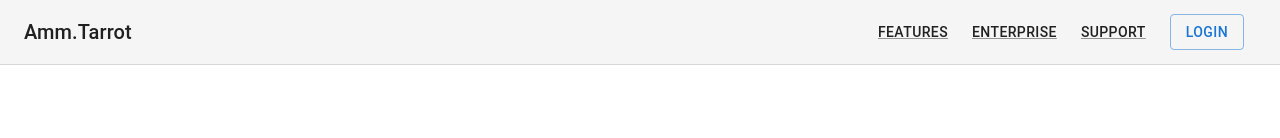
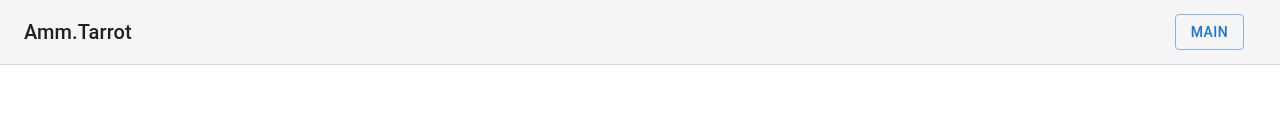
Before and after one commit to byoungyuloh/tarot_project, a React (Create React App) app: page /SelectMenu in a window 1280 px wide. Shown: the top 138 px of the page. Built offline with nearby package versions, Linux system fonts and the light colour scheme.

Commit message:
라우팅, 링크 일괄추가
각 페이지별 링크 동작 확인
useLocation 사용방법 추가

```diff
--- a/src/pages/Main.js
+++ b/src/pages/Main.js
@@ -26,15 +26,14 @@ function Copyright(props) {
 
 const theme = createTheme();
 
-export default function SignIn() {
+export default function Main() {
   let navigate = useNavigate();
   const handleSubmit = (event) => {
     event.preventDefault();
-    navigate('/selectmenu');
+    let target_name = event.target.name;
+    target_name == 'menu' ? navigate('/SelectMenu') : navigate('/Main')
   };
-
   return (
-
     <ThemeProvider theme={theme}>
       <AppBar
         position="static"
@@ -46,34 +45,11 @@ export default function SignIn() {
           <Typography variant="h6" color="inherit" noWrap sx={{ flexGrow: 1 }}>
             Amm.Tarrot
           </Typography>
-          <nav>
-            <Link
-              variant="button"
-              color="text.primary"
-              href="#"
-              sx={{ my: 1, mx: 1.5 }}
-            >
-              Features
-            </Link>
-            <Link
-              variant="button"
-              color="text.primary"
-              href="#"
-              sx={{ my: 1, mx: 1.5 }}
-            >
-              Enterprise
-            </Link>
-            <Link
-              variant="button"
-              color="text.primary"
-              href="#"
-              sx={{ my: 1, mx: 1.5 }}
-            >
-              Support
-            </Link>
-          </nav>
-          <Button href="#" variant="outlined" sx={{ my: 1, mx: 1.5 }}>
-            Login
+          <Button href="#" variant="outlined" sx={{ my: 1, mx: 1.5 }} name='main' onClick={ handleSubmit }>
+            Main
+          </Button>
+          <Button href="#" variant="outlined" sx={{ my: 1, mx: 1.5 }} name='menu' onClick={ handleSubmit }>
+            Select Menu
           </Button>
         </Toolbar>
       </AppBar>
@@ -102,11 +78,13 @@ export default function SignIn() {
           }}
         >
           <Box component="form" onSubmit={handleSubmit} noValidate sx={{ mt: 1 }}>
-          <img src={ card_image } alt='logo' style={ { height : '60vh' } } />
+          <img src={ card_image } alt='logo' style={ { height : '60vh' } } name = 'menu' onClick={ handleSubmit }/>
             <Button
               type="submit"
               fullWidth
               variant="contained"
+              onClick={ handleSubmit }
+              name='menu'
             >
               Go to Taro
             </Button>
--- a/src/pages/SelectImage.js
+++ b/src/pages/SelectImage.js
@@ -1,13 +1,54 @@
-
-
 import react from 'react';
+import * as React from 'react';
+import AppBar from '@mui/material/AppBar';
+import Box from '@mui/material/Box';
+import Button from '@mui/material/Button';
+import Card from '@mui/material/Card';
+import CardHeader from '@mui/material/CardHeader';
+import CssBaseline from '@mui/material/CssBaseline';
+import Grid from '@mui/material/Grid';
+import StarIcon from '@mui/icons-material/StarBorder';
+import Toolbar from '@mui/material/Toolbar';
+import Typography from '@mui/material/Typography';
+import Link from '@mui/material/Link';
+import GlobalStyles from '@mui/material/GlobalStyles';
+import Container from '@mui/material/Container';
+import love_image from '../image/6_5.png';
+import money_image from '../image/21_4(hidden).png';
+import health_image from '../image/21_2.png';
+import { unstable_HistoryRouter, useLocation, useNavigate } from 'react-router-dom';
+import { Navigate } from 'react-router-dom';
 
 
 const SelectImage = () => {
+  let navigate = useNavigate();
+  const onClick = (e) => {
+    let target_name = e.target.name;
+    target_name == 'main' ? navigate('/Main') : navigate('/SelectMenu')
+  }
+  let location = useLocation();
+  // menu page 사용자 선택 확인용
+  const target_name = location.state.target_name;
+  // console.log(target_name);
     return (
-        <div>
-            SelectImage page
-        </div>
+        <AppBar
+        position="static"
+        color="default"
+        elevation={0}
+        sx={{ borderBottom: (theme) => `1px solid ${theme.palette.divider}` }}
+        >
+        <Toolbar sx={{ flexWrap: 'wrap' }}>
+          <Typography variant="h6" color="inherit" noWrap sx={{ flexGrow: 1 }}>
+            Amm.Tarrot
+          </Typography>
+          <Button href="#" variant="outlined" sx={{ my: 1, mx: 1.5 }} name='main' onClick = { onClick }>
+            Main
+          </Button>
+          <Button href="#" variant="outlined" sx={{ my: 1, mx: 1.5 }} name='category' onClick = { onClick }>
+            Select Category
+          </Button>
+        </Toolbar>
+      </AppBar>
     )
 }
 
--- a/src/pages/SelectMenu.js
+++ b/src/pages/SelectMenu.js
@@ -3,8 +3,6 @@ import AppBar from '@mui/material/AppBar';
 import Box from '@mui/material/Box';
 import Button from '@mui/material/Button';
 import Card from '@mui/material/Card';
-import CardActions from '@mui/material/CardActions';
-import CardContent from '@mui/material/CardContent';
 import CardHeader from '@mui/material/CardHeader';
 import CssBaseline from '@mui/material/CssBaseline';
 import Grid from '@mui/material/Grid';
@@ -17,7 +15,8 @@ import Container from '@mui/material/Container';
 import love_image from '../image/6_5.png';
 import money_image from '../image/21_4(hidden).png';
 import health_image from '../image/21_2.png';
-import { useNavigate } from 'react-router-dom';
+import { unstable_HistoryRouter, useNavigate } from 'react-router-dom';
+import { Navigate } from 'react-router-dom';
 
 function Copyright(props) {
   return (
@@ -60,12 +59,14 @@ const tiers = [
 ];
 
 
-function PricingContent() {
+
+export default function SelectMenu() {
+    let navigate = useNavigate();
     const OnClickImage = (e) => {
-        console.log(e.target.name);
-        let navigate = useNavigate();
-        navigate('/SelectImage');
+        let target_name = e.target.name;
+        target_name == 'main' ? navigate('/Main') : navigate('/SelectImage', { state : { 'target_name' : target_name } })
     }
+
   return (
     <React.Fragment>
       <GlobalStyles styles={{ ul: { margin: 0, padding: 0, listStyle: 'none' } }} />
@@ -80,34 +81,8 @@ function PricingContent() {
           <Typography variant="h6" color="inherit" noWrap sx={{ flexGrow: 1 }}>
             Amm.Tarrot
           </Typography>
-          <nav>
-            <Link
-              variant="button"
-              color="text.primary"
-              href="#"
-              sx={{ my: 1, mx: 1.5 }}
-            >
-              Features
-            </Link>
-            <Link
-              variant="button"
-              color="text.primary"
-              href="#"
-              sx={{ my: 1, mx: 1.5 }}
-            >
-              Enterprise
-            </Link>
-            <Link
-              variant="button"
-              color="text.primary"
-              href="#"
-              sx={{ my: 1, mx: 1.5 }}
-            >
-              Support
-            </Link>
-          </nav>
-          <Button href="#" variant="outlined" sx={{ my: 1, mx: 1.5 }}>
-            Login
+          <Button href="#" variant="outlined" sx={{ my: 1, mx: 1.5 }} onClick = { OnClickImage } name = 'main'>
+            Main
           </Button>
         </Toolbar>
       </AppBar>
@@ -154,22 +129,19 @@ function PricingContent() {
                         : theme.palette.grey[700],
                   }}
                 />
-                <CardContent>
                   <Box
                     sx={{
                       display: 'flex',
                       justifyContent: 'center',
                       alignItems: 'baseline'
                     }}
+                    onClick = { OnClickImage }
                   >
-                    <img src={ tier.card_image } alt='logo' style={ { height : '50vh' } } onClick = { OnClickImage } name = { tier.category } />
+                    <img src={ tier.card_image } alt='logo' style={ { height : '50vh' } } name = { tier.category } />
                   </Box>
-                </CardContent>
-                <CardActions>
-                  <Button fullWidth variant={tier.buttonVariant} onClick = { OnClickImage }>
+                  <Button fullWidth variant={tier.buttonVariant} onClick = { OnClickImage } name = { tier.category }  >
                     {tier.buttonText}
                   </Button>
-                </CardActions>
               </Card>
             </Grid>
           ))}
@@ -193,7 +165,3 @@ function PricingContent() {
     </React.Fragment>
   );
 }
-
-export default function Pricing() {
-  return <PricingContent />;
-}
```
